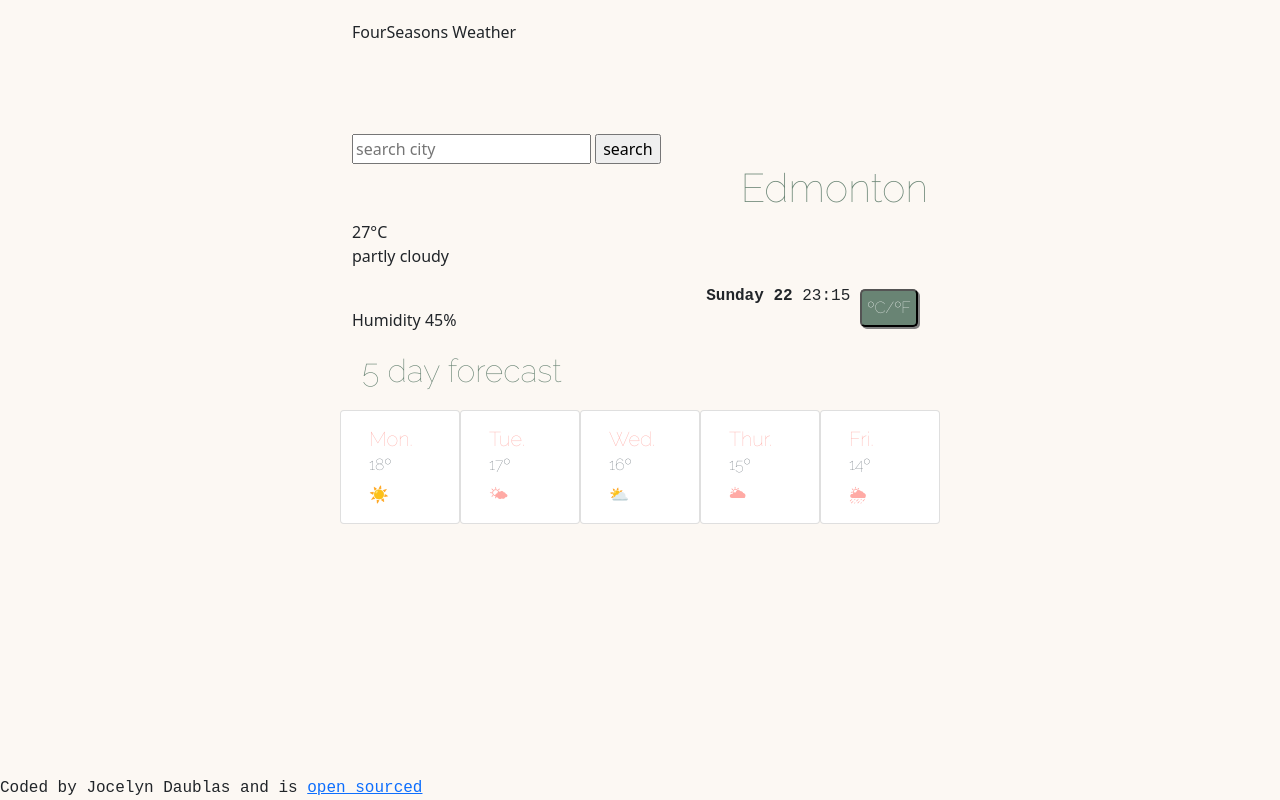
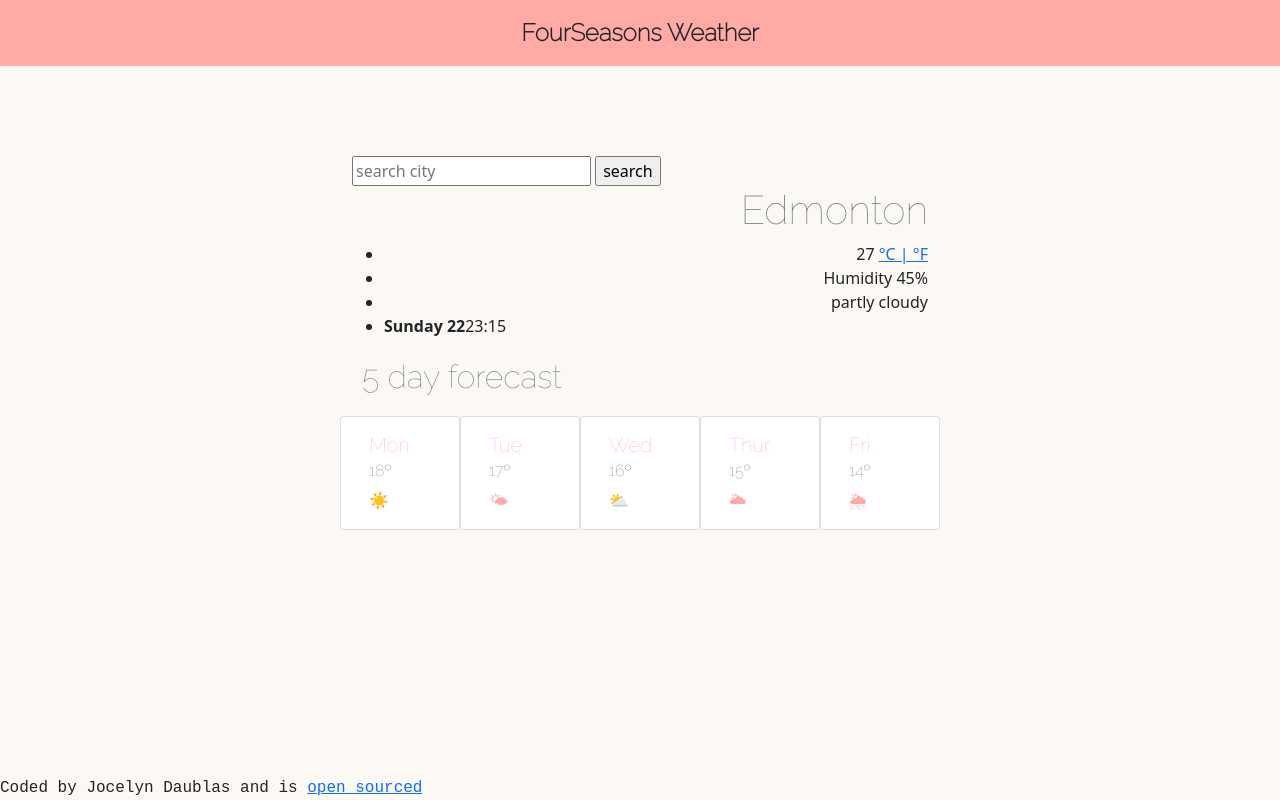
Before and after one commit to jocelyndaublas/four-seasons-weather-app, a plain HTML site: page index.html in a window 1280 px wide. Drawn offline with nearby package versions, Linux system fonts and the light colour scheme.

Commit message:
modified temperature info list and header CSS

```diff
--- a/index.html
+++ b/index.html
@@ -16,29 +16,24 @@
 </head>
 
 <body>
+  <header class="headerInfo" id="header-bar">
+    FourSeasons Weather
+  </header>
   <section>
     <div class="container">
-      <header class="headerInfo" id="header-bar">
-        FourSeasons Weather
-        <form class="searchBar" id="search-form">
-          <input type="text" id="search-input" placeholder="search city" />
-          <input type="submit" value="search" id="submitted" />
-        </form>
-      </header>
+      <form class="searchBar" id="search-form">
+        <input type="text" id="search-input" placeholder="search city" />
+        <input type="submit" value="search" id="submitted" />
+      </form>
       <h1 id="current-city">Edmonton</h1>
-      <span id="current-temperature">27°C</span>
-      <p id="weather-description">partly cloudy</p>
-      <button class="convertFahrenheit" type="button" id="unit-convertor">
-        ºC/ºF
-      </button>
-      <div class="dateTime">
-        <strong class="informationImportant" id="current-date">
-          Monday 18</strong>
-        <span id="current-time">10:11</span>
-      </div>
-      <div id="humidity">Humidity 45%</div>
+      <ul>
+        <li class="temperatureInfo" id="current-temperature">27 <a href="">°C |</a><a href=""> °F</a></li>
+        <li class="temperatureInfo" id="humidity">Humidity 45%</li>
+        <li class="temperatureInfo" id="weather-description">partly cloudy</li>
+        <li><strong class="temperatureInfo" id="current-date">
+            Monday 18</strong><span class="temperatureInfo" id="current-time"> 10:11</span></li>
+      </ul>
       <h2>5 day forecast</h2>
-
       <div class="row">
         <div class="card col" style="width: 18rem">
           <div class="card-body">
--- a/style.css
+++ b/style.css
@@ -1,5 +1,15 @@
 body {
   background-color: #fcf8f3;
+}
+.headerInfo{
+  background-color: #ffaaa5;
+  width: 100%;
+margin: 0;
+padding: 15px;
+text-align: center;
+font-size: 1.5rem;
+font-family: raleway;
+font-weight: bolder;
 }
 section {
   max-width: 600px;
@@ -16,19 +26,13 @@ h2 {
   margin: 20px 10px;
   font-family: raleway;
 }
-button {
-  float: right;
-  margin: 5px 10px;
-}
-button:hover {
-  cursor: pointer;
-  background-color: #fff;
-  color: #698474;
-}
 footer {
   font-family: monospace;
   position: fixed;
   bottom: 0px;
+}
+.temperatureInfo{
+  text-align: right;
 }
 .convertFahrenheit {
   border-radius: 5px;
```
